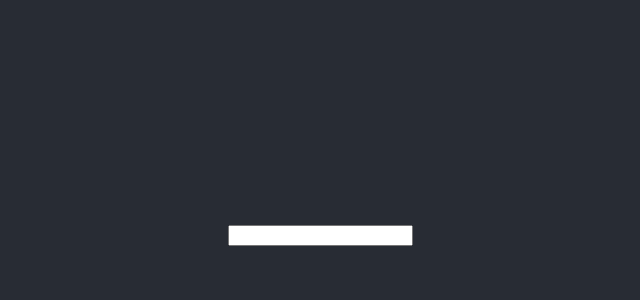
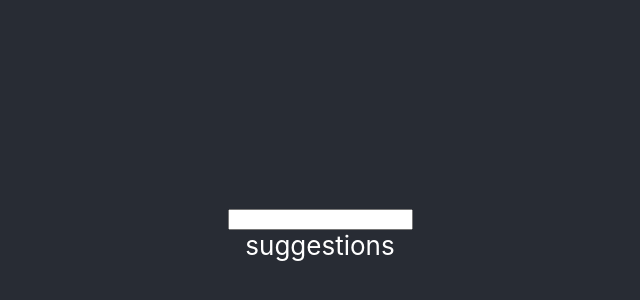
Before and after one commit to artnavsegda/reactnavsegda, a React (Create React App) app in the folder artnavsegda/: page / in a window 1280 px wide. Shown: the part 170-470 px from the top of the page, without its empty margins (320-960 px from the left). Built offline with nearby package versions, Linux system fonts and the light colour scheme.

Commit message:
Update App.js

```diff
--- a/artnavsegda/src/App.js
+++ b/artnavsegda/src/App.js
@@ -3,6 +3,7 @@ import './App.css';
 
 function App() {
   const [timerID, setTimerId] = useState(0);
+  const [suggestions, setSuggestions] = useState("suggestions");
 
   return (
     <div className="App">
@@ -13,10 +14,11 @@ function App() {
             setTimerId(setTimeout((askValue) => {
               fetch("https://artnavsegda.herokuapp.com/q?ask=" + askValue)
               .then(response => response.json())
-              .then(variants => console.log(variants));
+              .then(variants => setSuggestions(variants.toString()))
             }, 1000, event.target.value))
           }} />
         </form>
+        <div>{suggestions}</div>
       </header>
     </div>
   );
```
